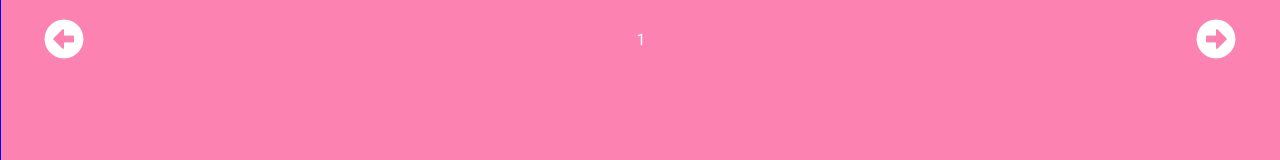
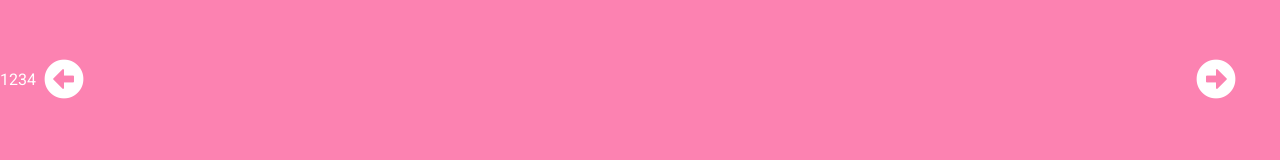
Before and after one commit to AlexGralewski/ShopProp, a React (Create React App) app in the folder frontend/: page / in a window 1280 px wide. Shown: the part 411-571 px from the top of the page. Built offline with nearby package versions, Linux system fonts and the light colour scheme.

Commit message:
Styles updates

```diff
--- a/frontend/src/styles/index.css
+++ b/frontend/src/styles/index.css
@@ -88,6 +88,10 @@
   font-size: 30px;
 }
 
+nav .nav-items:hover {
+  text-decoration: underline;
+}
+
 .side-menu {
   height: 100vh;
   background-color: #2e2e2e;
@@ -142,30 +146,24 @@
   -webkit-box-align: center;
       -ms-flex-align: center;
           align-items: center;
-  height: 90vh;
+  height: 100vh;
   width: 100%;
   background-color: rgba(250, 59, 132, 0.637);
   color: white;
   overflow: hidden;
 }
 
-.slider .slide {
-  padding: 0;
-  margin: 0;
+.slider .slider-content {
   height: 100%;
+}
+
+.slider .slider-content .slide {
+  min-height: 100%;
   min-width: 100vw;
   border: blue 1px solid;
-  -webkit-transition: 1s ease;
-  transition: 1s ease;
-  display: -webkit-box;
-  display: -ms-flexbox;
-  display: flex;
-  -webkit-box-align: center;
-      -ms-flex-align: center;
-          align-items: center;
-  -webkit-box-pack: center;
-      -ms-flex-pack: center;
-          justify-content: center;
+  background-size: cover;
+  background-repeat: no-repeat;
+  background-position: center;
 }
 
 .slider .slider-btn {
--- a/frontend/src/styles/index.scss
+++ b/frontend/src/styles/index.scss
@@ -111,22 +111,23 @@
   position: relative;
   display: flex;
   align-items: center;
-  height: 90vh;
+  height: 100vh;
   width: 100%;
   background-color: rgba(250, 59, 132, 0.637);
   color: white;
   overflow: hidden;
 
-  .slide {
-    padding: 0;
-    margin: 0;
+  .slider-content {
     height: 100%;
-    min-width: 100vw;
-    border: blue 1px solid;
-    transition: 1s ease;
-    display:flex;
-    align-items: center;
-    justify-content: center;
+
+    .slide {
+      min-height: 100%;
+      min-width: 100vw;
+      border: blue 1px solid;
+      background-size: cover;
+      background-repeat: no-repeat;
+      background-position: center;
+    }
   }
 
   .slider-btn {
```
Also changed, not shown: 1 other file (tests, documents, lock files or other folders).
